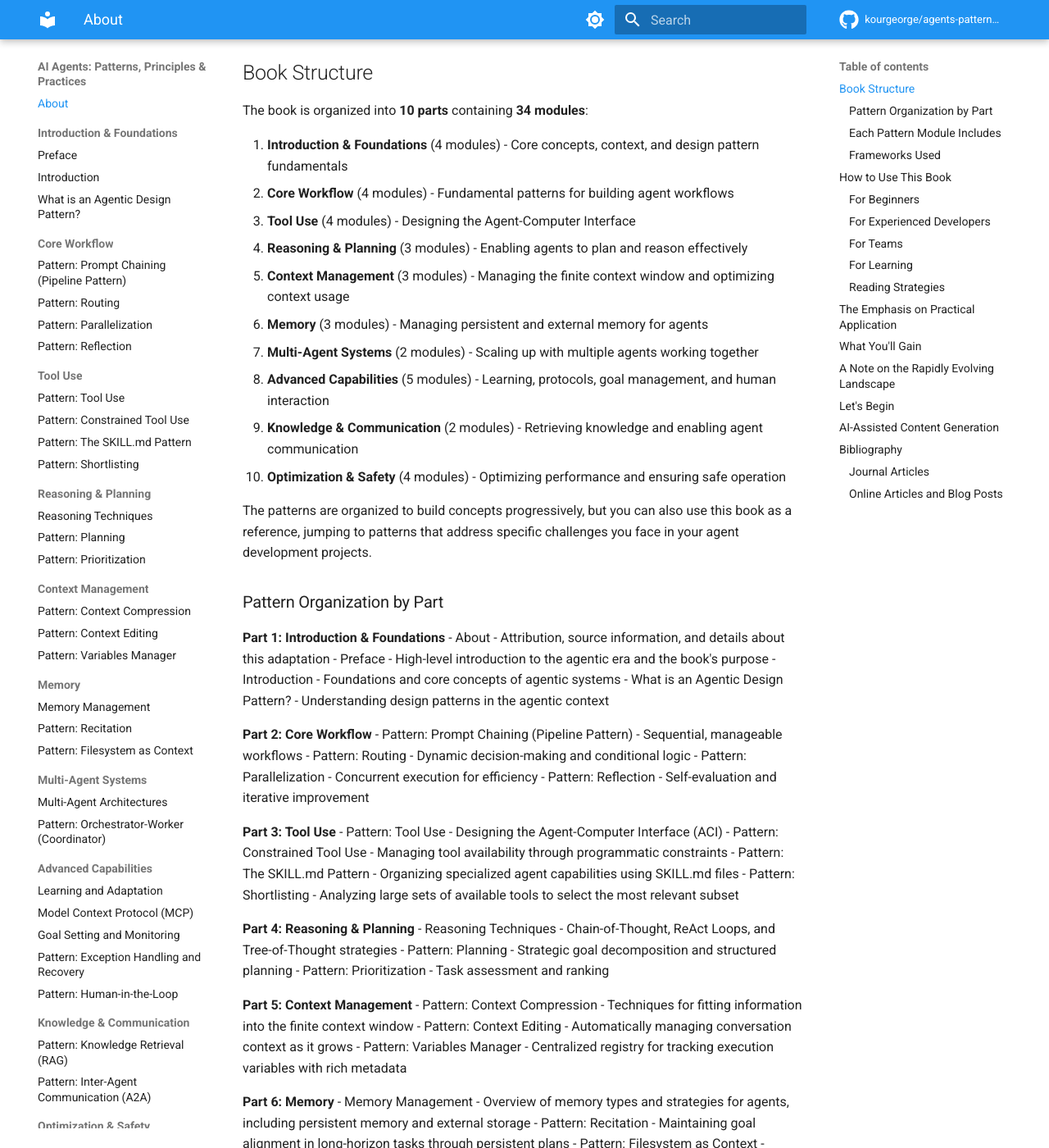
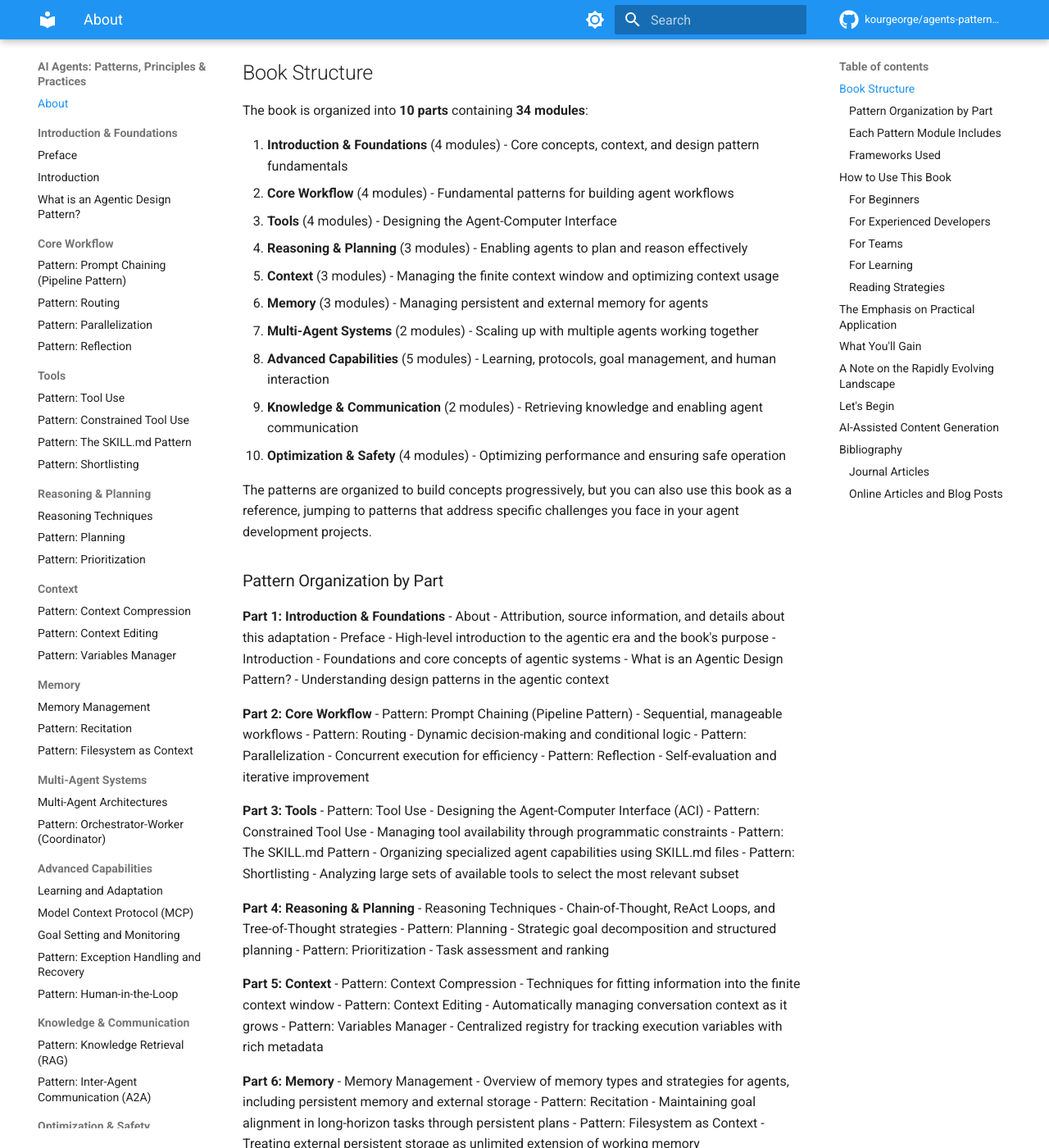
Before and after one commit to kourgeorge/agents-patterns-atlas, an MkDocs documentation site: the page built from docs/index.md, in a window 1280 px wide and 1400 px high, scrolled down 497 px. Shown: the whole window at 82% size. Built offline with MkDocs 1.6.1 and Material for MkDocs 9.7.7, drawn with Linux system fonts in a browser that asks for light colours; comment, search, counter and statistics services are not loaded; some of the changed text lies outside the part shown.

Commit message:
improve naming

```diff
--- a/docs/index.md
+++ b/docs/index.md
@@ -10,9 +10,9 @@ The book is organized into **10 parts** containing **34 modules**:
 
 1. **Introduction & Foundations** (4 modules) - Core concepts, context, and design pattern fundamentals
 2. **Core Workflow** (4 modules) - Fundamental patterns for building agent workflows
-3. **Tool Use** (4 modules) - Designing the Agent-Computer Interface
+3. **Tools** (4 modules) - Designing the Agent-Computer Interface
 4. **Reasoning & Planning** (3 modules) - Enabling agents to plan and reason effectively
-5. **Context Management** (3 modules) - Managing the finite context window and optimizing context usage
+5. **Context** (3 modules) - Managing the finite context window and optimizing context usage
 6. **Memory** (3 modules) - Managing persistent and external memory for agents
 7. **Multi-Agent Systems** (2 modules) - Scaling up with multiple agents working together
 8. **Advanced Capabilities** (5 modules) - Learning, protocols, goal management, and human interaction
@@ -35,7 +35,7 @@ The patterns are organized to build concepts progressively, but you can also use
 - Pattern: Parallelization - Concurrent execution for efficiency
 - Pattern: Reflection - Self-evaluation and iterative improvement
 
-**Part 3: Tool Use**
+**Part 3: Tools**
 - Pattern: Tool Use - Designing the Agent-Computer Interface (ACI)
 - Pattern: Constrained Tool Use - Managing tool availability through programmatic constraints
 - Pattern: The SKILL.md Pattern - Organizing specialized agent capabilities using SKILL.md files
@@ -46,7 +46,7 @@ The patterns are organized to build concepts progressively, but you can also use
 - Pattern: Planning - Strategic goal decomposition and structured planning
 - Pattern: Prioritization - Task assessment and ranking
 
-**Part 5: Context Management**
+**Part 5: Context**
 - Pattern: Context Compression - Techniques for fitting information into the finite context window
 - Pattern: Context Editing - Automatically managing conversation context as it grows
 - Pattern: Variables Manager - Centralized registry for tracking execution variables with rich metadata
@@ -103,7 +103,7 @@ This book is crafted to be a practical and accessible resource. Its primary focu
 
 ### For Beginners
 
-Start with **Part 1: Introduction & Foundations** to understand the core concepts and context. Then work through **Part 2: Core Workflow** in order. These build upon each other and establish fundamental concepts. Practice with the code examples to build understanding. Don't rush—take time to experiment with each pattern before moving to the next. As you progress, explore **Part 3: Tool Use** and **Part 4: Reasoning & Planning** to build more sophisticated capabilities.
+Start with **Part 1: Introduction & Foundations** to understand the core concepts and context. Then work through **Part 2: Core Workflow** in order. These build upon each other and establish fundamental concepts. Practice with the code examples to build understanding. Don't rush—take time to experiment with each pattern before moving to the next. As you progress, explore **Part 3: Tools** and **Part 4: Reasoning & Planning** to build more sophisticated capabilities.
 
 ### For Experienced Developers
 
--- a/mkdocs.yml
+++ b/mkdocs.yml
@@ -75,7 +75,7 @@ nav:
     - "Pattern: Routing": routing.md
     - "Pattern: Parallelization": parallelization.md
     - "Pattern: Reflection": reflection.md
-- Tool Use:
+- Tools:
     - "Pattern: Tool Use": tool-use.md
     - "Pattern: Constrained Tool Use": constrained-tool-use.md
     - "Pattern: The SKILL.md Pattern": agent-skills.md
@@ -84,7 +84,7 @@ nav:
     - Reasoning Techniques: reasoning-techniques.md
     - "Pattern: Planning": planning.md
     - "Pattern: Prioritization": prioritization.md
-- Context Management:
+- Context:
     - "Pattern: Context Compression": context-compression.md
     - "Pattern: Context Editing": context-editing.md
     - "Pattern: Variables Manager": variables-manager.md
```
Also changed, not shown: docs/about.md (+5 -5 lines), docs/memory-management.md (+1 -1 lines), docs/preface.md (+2 -2 lines).
